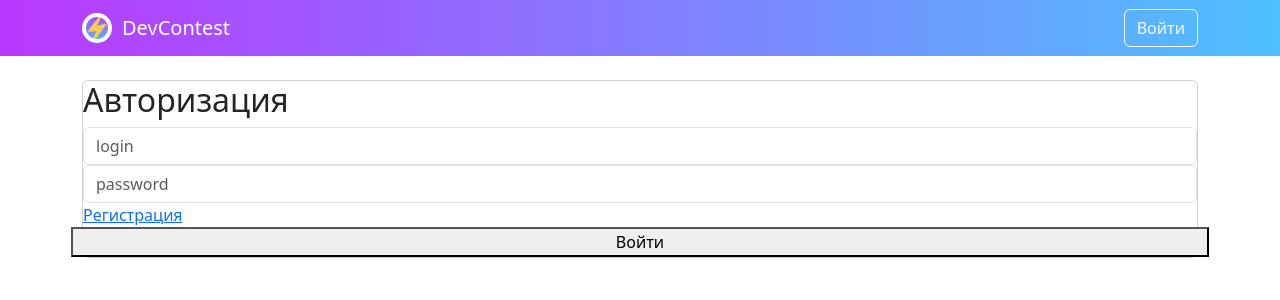
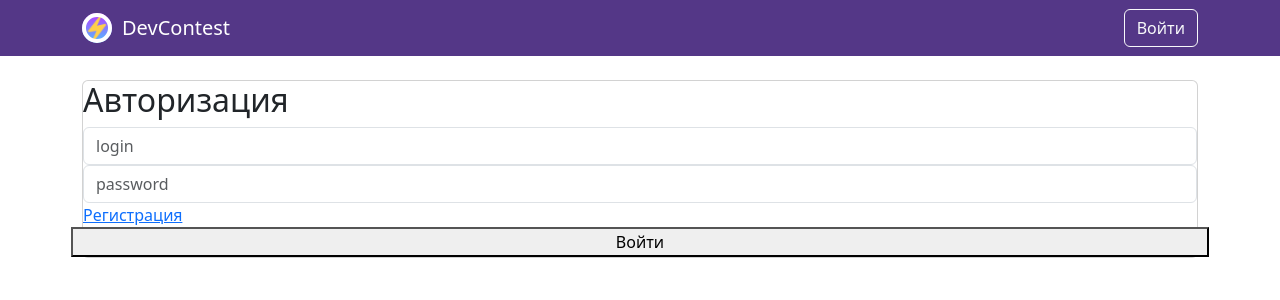
Before and after one commit to moevm/nosql1h25-freelance, a React (Vite) app in the folder client/: page /login in a window 1280 px wide. Shown: the top 300 px of the page. Built offline with nearby package versions, Linux system fonts and the light colour scheme.

Commit message:
Revert "add linear-gradient to navbar"
This reverts commit 4ada227ca606bb5e090d5536371daaa7c18e2292.

```diff
--- a/client/src/components/NavBar.jsx
+++ b/client/src/components/NavBar.jsx
@@ -10,14 +10,7 @@ const NavBar = () => {
     const { user } = useContext(Context);
 
     return (
-        <Navbar
-            variant="dark"
-            expand="lg"
-            className="mb-4"
-            style={{
-                background: 'linear-gradient(90deg, #BA38FE 0%, #4EC1FF 100%)'
-            }}
-        >
+        <Navbar variant="dark" expand="lg" className="mb-4" style={{ backgroundColor: '#543787' }}>
             <Container>
                 <Navbar.Brand as={NavLink} to={CONTESTS_ROUTE}>
                     <div className="d-flex align-items-center">
```
